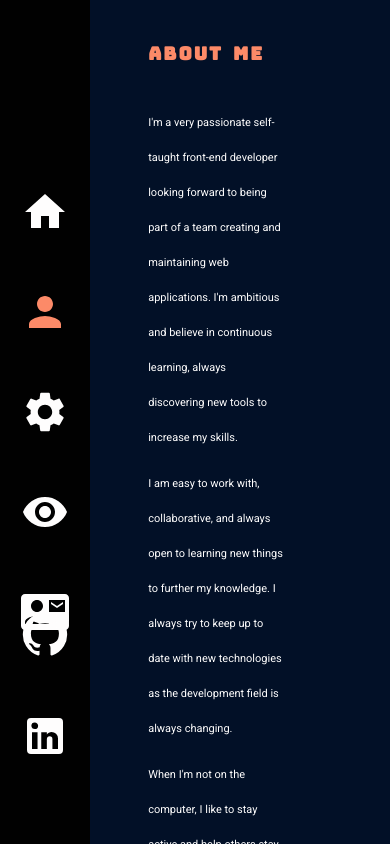
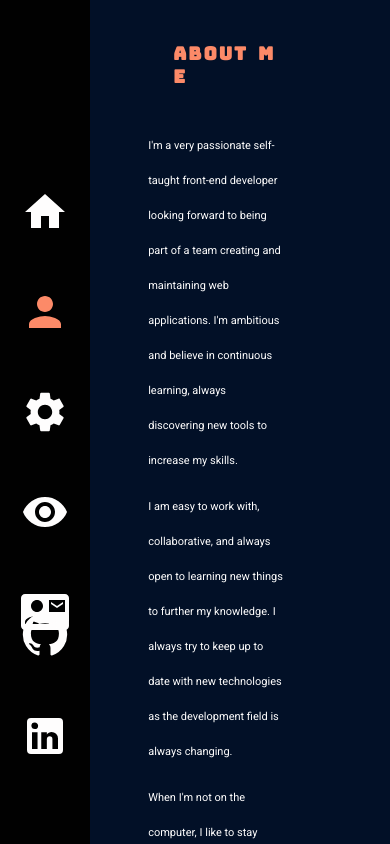
Before and after one commit to LifestreamX/portfolio, a React (Create React App) app: page /about in a window 390 px wide. Built offline with nearby package versions, Linux system fonts and the light colour scheme.

Commit message:
responsive cotact page

```diff
--- a/src/components/NavTextAnimation.js
+++ b/src/components/NavTextAnimation.js
@@ -5,7 +5,7 @@ class SidebarText extends React.Component {
   render() {
     return (
       <Typical
-        steps={[' ', 2000, 'Welcome ', 2000, 'To My', 2000, 'Portfolio!', 2000]}
+        steps={[' ', 1000, 'Welcome ', 2000, 'To My', 1000, 'Portfolio!', 1000]}
         loop={1}
         wrapper='h1'
       />
--- a/src/pages/About/About.js
+++ b/src/pages/About/About.js
@@ -20,7 +20,7 @@ const About = () => {
     gsap.fromTo(
       'p',
       { opacity: 0 },
-      { stagger: 0.3, opacity: 1, duration: 1, delay: 0.6 }
+      { stagger: 0.5, opacity: 1, duration: .5, delay: 1 }
     );
   }, []);
   // React-logo
--- a/src/pages/contact/Contact.scss
+++ b/src/pages/contact/Contact.scss
@@ -10,9 +10,7 @@
 .contact-page-logo {
   font-size: 400px !important;
   color: $salmon;
-
 }
-
 
 .container {
   width: 100%;
@@ -293,3 +291,80 @@ button:active {
     transform: translateY(-0.1em);
   }
 }
+
+// Responsiveness
+
+@media screen and (max-width: 1200px) {
+  .contact-page-logo {
+    font-size: 300px !important;
+  }
+
+  h1 {
+    font-size: 18px !important;
+    margin-left: 120px;
+  }
+}
+
+@media screen and (max-width: 1024px) {
+  h1 {
+    font-size: 20px !important;
+    margin-left: 60px;
+  }
+  .contact-page-logo {
+    font-size: 200px !important;
+  }
+
+  .panel-content {
+    left: 40% !important;
+  }
+
+  input {
+    width: 170px !important;
+  }
+
+  textarea {
+    width: 170px !important;
+  }
+
+  input:focus {
+    outline: none;
+    opacity: 1;
+    font-family: 'Roboto', sans-serif;
+  }
+}
+
+@media screen and (max-width: 768px) {
+  h1 {
+    font-size: 20px !important;
+    margin-left: 0px;
+  }
+
+  .animation-wrapper {
+    position: absolute;
+    left: 30%;
+    top: -8%;
+  }
+
+  .container .inner .panel.panel-right {
+    background: $background !important;
+  }
+
+  .contact-page-logo {
+    font-size: 150px !important;
+  }
+
+  .panel-content {
+    left: -25% !important;
+  }
+}
+
+@media screen and (max-width: 480px) {
+  h1 {
+    font-size: 20px !important;
+    margin-left: 25px;
+  }
+
+  .animation-wrapper {
+    display: none !important;
+  }
+}
--- a/src/pages/projects/Projects.js
+++ b/src/pages/projects/Projects.js
@@ -23,7 +23,7 @@ const Projects = () => {
     gsap.fromTo(
       '.card',
       { opacity: 0 },
-      { stagger: 0.4, opacity: 1, duration: 1, delay: 0.5 }
+      { stagger: 0.2, opacity: 1, duration: 1, delay: 0.5 }
     );
   }, []);
 
--- a/src/pages/skills/Skills.js
+++ b/src/pages/skills/Skills.js
@@ -27,7 +27,7 @@ const Skills = () => {
     gsap.fromTo(
       '.individual-project-wrapper',
       { opacity: 0 },
-      { stagger: 0.2, opacity: 1, duration: 2.5, delay: 1 }
+      { stagger: 0.2, opacity: 1, duration: 2, delay: 0.5 }
     );
   }, []);
 
```
Also changed, not shown: 1 other file (tests, documents, lock files or other folders).
